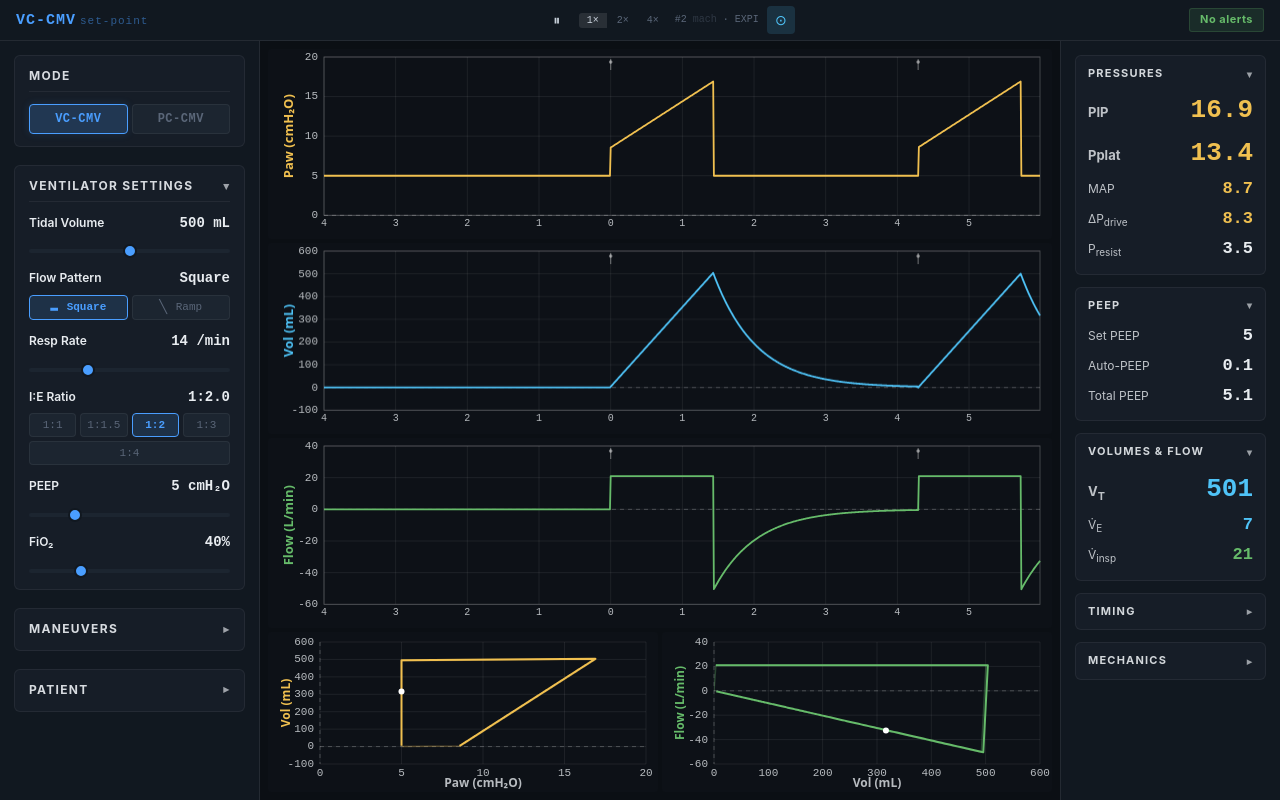
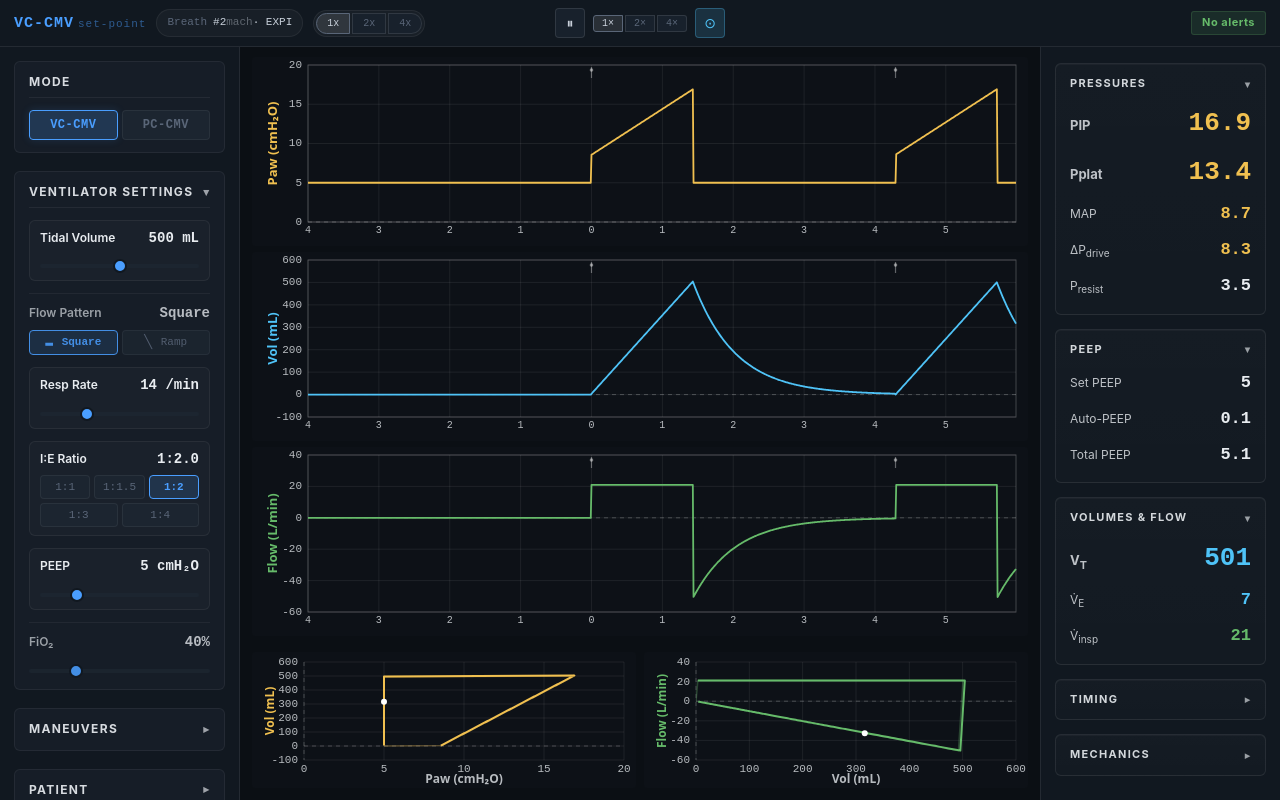
Before and after one commit to whoisjgalt84/vent-sim-mvp, a website with bundled scripts: page index.html in a window 1280 px wide. Built offline with nearby package versions, Linux system fonts and the light colour scheme.

Commit message:
UI refactor pass 2: Layout

```diff
--- a/css/style.css
+++ b/css/style.css
@@ -42,6 +42,8 @@
     /* Borders */
     --border-subtle:  rgba(255, 255, 255, 0.06);
     --border-panel:   rgba(255, 255, 255, 0.08);
+    --border:         rgba(255, 255, 255, 0.1);
+    --surface:        #18212c;
 
     /* Spacing */
     --gap: 10px;
@@ -64,7 +66,7 @@ html, body {
 
 .app {
     display: grid;
-    grid-template-columns: 260px 1fr 220px;
+    grid-template-columns: 240px minmax(0, 1fr) 240px;
     grid-template-rows: auto 1fr;
     height: 100vh;
     gap: 0;
@@ -72,13 +74,21 @@ html, body {
 
 .header {
     grid-column: 1 / -1;
+    display: grid;
+    grid-template-columns: minmax(0, 1fr) auto minmax(0, 1fr);
+    align-items: center;
+    gap: 14px;
+    padding: 8px 14px;
+    background: var(--bg-panel);
+    border-bottom: 1px solid var(--border-panel);
+    min-height: 46px;
+}
+
+.header__status {
     display: flex;
     align-items: center;
-    justify-content: space-between;
-    padding: 6px 16px;
-    background: var(--bg-panel);
-    border-bottom: 1px solid var(--border-panel);
-    min-height: 38px;
+    gap: 10px;
+    min-width: 0;
 }
 
 .header__mode {
@@ -97,7 +107,11 @@ html, body {
 
 .header__alerts {
     display: flex;
+    flex-wrap: wrap;
     gap: 8px;
+    justify-self: end;
+    justify-content: flex-end;
+    min-width: 0;
 }
 
 
@@ -107,11 +121,36 @@ html, body {
     display: flex;
     align-items: center;
     gap: 8px;
+    justify-self: center;
+}
+
+.header__status-chip {
+    display: inline-flex;
+    align-items: center;
+    min-height: 28px;
+    padding: 4px 10px;
+    border-radius: 999px;
+    border: 1px solid var(--border-subtle);
+    background: rgba(255, 255, 255, 0.03);
+    color: var(--text-primary);
+    font-size: 11px;
+    font-family: 'JetBrains Mono', monospace;
+    white-space: nowrap;
+}
+
+.header__status-chip::before {
+    content: 'Breath';
+    margin-right: 6px;
+    color: var(--text-dim);
+}
+
+.header__transport-extra {
+    display: none;
 }
 
 .transport-btn {
-    width: 28px;
-    height: 28px;
+    width: 30px;
+    height: 30px;
     border: 1px solid var(--border);
     border-radius: 4px;
     background: var(--surface);
@@ -138,6 +177,13 @@ html, body {
     gap: 2px;
 }
 
+.speed-group--status {
+    padding: 2px;
+    border: 1px solid var(--border-subtle);
+    border-radius: 999px;
+    background: rgba(255, 255, 255, 0.03);
+}
+
 .speed-btn {
     padding: 2px 8px;
     border: 1px solid var(--border);
@@ -148,6 +194,21 @@ html, body {
     cursor: pointer;
     transition: all 0.15s;
 }
+
+.speed-group--status .speed-btn {
+    min-width: 34px;
+    padding: 4px 8px;
+    font-size: 0;
+}
+
+.speed-group--status .speed-btn::after {
+    content: attr(data-speed) 'x';
+    font-size: 10px;
+    font-family: 'JetBrains Mono', monospace;
+}
+
+.speed-group--status .speed-btn:first-child { border-radius: 999px 0 0 999px; }
+.speed-group--status .speed-btn:last-child  { border-radius: 0 999px 999px 0; }
 
 .speed-btn:first-child { border-radius: 3px 0 0 3px; }
 .speed-btn:last-child  { border-radius: 0 3px 3px 0; }
@@ -235,6 +296,27 @@ html, body {
     margin-bottom: 0;
 }
 
+.control--primary {
+    padding: 8px 10px;
+    border: 1px solid rgba(255, 255, 255, 0.06);
+    border-radius: 6px;
+    background: rgba(255, 255, 255, 0.02);
+}
+
+.control--secondary {
+    padding-top: 10px;
+    border-top: 1px solid rgba(255, 255, 255, 0.06);
+    opacity: 0.88;
+}
+
+.control--secondary .control__label {
+    color: rgba(232, 236, 240, 0.72);
+}
+
+.control--secondary .control__value {
+    color: rgba(232, 236, 240, 0.88);
+}
+
 .control__header {
     display: flex;
     justify-content: space-between;
@@ -311,8 +393,8 @@ html, body {
 .waveforms {
     display: flex;
     flex-direction: column;
-    padding: 8px;
-    gap: 4px;
+    padding: 10px 12px 12px;
+    gap: 6px;
     min-width: 0;
     min-height: 0;        /* Allow grid child to shrink below content size */
     overflow: hidden;      /* Prevent content from pushing layout */
@@ -338,10 +420,11 @@ html, body {
 
 .loop-row {
     display: flex;
-    gap: 4px;
+    gap: 8px;
     flex: 0 0 auto;
-    height: 160px;
-    min-height: 120px;
+    height: 136px;
+    min-height: 104px;
+    margin-top: 10px;
 }
 
 .loop-row--hidden {
@@ -374,27 +457,34 @@ html, body {
 .parameters {
     background: var(--bg-panel);
     border-left: 1px solid var(--border-panel);
-    padding: 14px;
+    padding: 16px 14px;
     overflow-y: auto;
     display: flex;
     flex-direction: column;
-    gap: 12px;
+    gap: 14px;
 }
 
 .param-group {
-    background: var(--bg-control);
+    background: linear-gradient(180deg, rgba(255, 255, 255, 0.02), rgba(255, 255, 255, 0.01));
     border-radius: var(--radius);
-    padding: 10px 12px;
-    border: 1px solid var(--border-subtle);
+    padding: 12px 14px;
+    border: 1px solid rgba(255, 255, 255, 0.08);
+    box-shadow: inset 0 1px 0 rgba(255, 255, 255, 0.03);
 }
 
 .param-group__title {
     font-size: 11px;
     font-weight: 700;
     text-transform: uppercase;
-    letter-spacing: 1.2px;
+    letter-spacing: 1.3px;
     color: rgba(232, 236, 240, 0.9);
-    margin-bottom: 8px;
+    margin-bottom: 10px;
+}
+
+.param-group__body {
+    display: flex;
+    flex-direction: column;
+    gap: 4px;
 }
 
 /* Collapsible param group titles */
@@ -428,7 +518,7 @@ html, body {
     display: flex;
     justify-content: space-between;
     align-items: baseline;
-    padding: 3px 0;
+    padding: 4px 0;
 }
 
 .param-row__label {
--- a/index.html
+++ b/index.html
@@ -14,15 +14,23 @@
     <!-- HEADER — Mode indicator and safety alerts                        -->
     <!-- ================================================================ -->
     <header class="header">
-        <div class="header__mode" id="mode-label">VC-CMV<span style="font-weight:normal; font-size:11px; opacity:0.5; margin-left:4px;">set-point</span></div>
+        <div class="header__status">
+            <div class="header__mode" id="mode-label">VC-CMV<span style="font-weight:normal; font-size:11px; opacity:0.5; margin-left:4px;">set-point</span></div>
+            <span class="header__status-chip" id="breath-info">#0</span>
+            <div class="speed-group speed-group--status" id="speed-group">
+                <button class="speed-btn speed-btn--active" data-speed="1">1Ã—</button>
+                <button class="speed-btn" data-speed="2">2Ã—</button>
+                <button class="speed-btn" data-speed="4">4Ã—</button>
+            </div>
+        </div>
         <div class="header__transport">
             <button class="transport-btn" id="btn-pause" title="Pause/Play">⏸</button>
-            <div class="speed-group" id="speed-group">
+            <div class="speed-group header__transport-extra" aria-hidden="true">
                 <button class="speed-btn speed-btn--active" data-speed="1">1×</button>
                 <button class="speed-btn" data-speed="2">2×</button>
                 <button class="speed-btn" data-speed="4">4×</button>
             </div>
-            <span class="transport-label" id="breath-info">Breath #0</span>
+            <span class="transport-label header__transport-extra">Breath #0</span>
             <button class="transport-btn" id="btn-loops" title="Toggle P-V / F-V Loops">⊙</button>
         </div>
         <div class="header__alerts" id="alerts">
@@ -52,7 +60,7 @@
             <div class="control-group__body">
 
                 <!-- Tidal Volume (VC only) -->
-                <div class="control" id="vt-control">
+                <div class="control control--primary" id="vt-control">
                     <div class="control__header">
                         <span class="control__label">Tidal Volume</span>
                         <span class="control__value" id="vt-display">500 mL</span>
@@ -62,7 +70,7 @@
                 </div>
 
                 <!-- Inspiratory Pressure (PC only) -->
-                <div class="control control--hidden" id="pinsp-control">
+                <div class="control control--primary control--hidden" id="pinsp-control">
                     <div class="control__header">
                         <span class="control__label">P<sub>insp</sub> above PEEP</span>
                         <span class="control__value" id="pinsp-display">15 cmH₂O</span>
@@ -72,7 +80,7 @@
                 </div>
 
                 <!-- Flow Pattern (VC only) -->
-                <div class="control" id="flow-pattern-control">
+                <div class="control control--secondary" id="flow-pattern-control">
                     <div class="control__header">
                         <span class="control__label">Flow Pattern</span>
                         <span class="control__value" id="flow-pattern-display">Square</span>
@@ -88,7 +96,7 @@
                 </div>
 
                 <!-- Respiratory Rate -->
-                <div class="control">
+                <div class="control control--primary">
                     <div class="control__header">
                         <span class="control__label">Resp Rate</span>
                         <span class="control__value" id="rr-display">14 /min</span>
@@ -98,7 +106,7 @@
                 </div>
 
                 <!-- I:E Ratio -->
-                <div class="control">
+                <div class="control control--primary">
                     <div class="control__header">
                         <span class="control__label">I:E Ratio</span>
                         <span class="control__value" id="ie-display">1:2.0</span>
@@ -113,7 +121,7 @@
                 </div>
 
                 <!-- PEEP -->
-                <div class="control">
+                <div class="control control--primary">
                     <div class="control__header">
                         <span class="control__label">PEEP</span>
                         <span class="control__value" id="peep-display">5 cmH₂O</span>
@@ -123,7 +131,7 @@
                 </div>
 
                 <!-- FiO2 -->
-                <div class="control">
+                <div class="control control--secondary">
                     <div class="control__header">
                         <span class="control__label">FiO₂</span>
                         <span class="control__value" id="fio2-display">40%</span>
```
